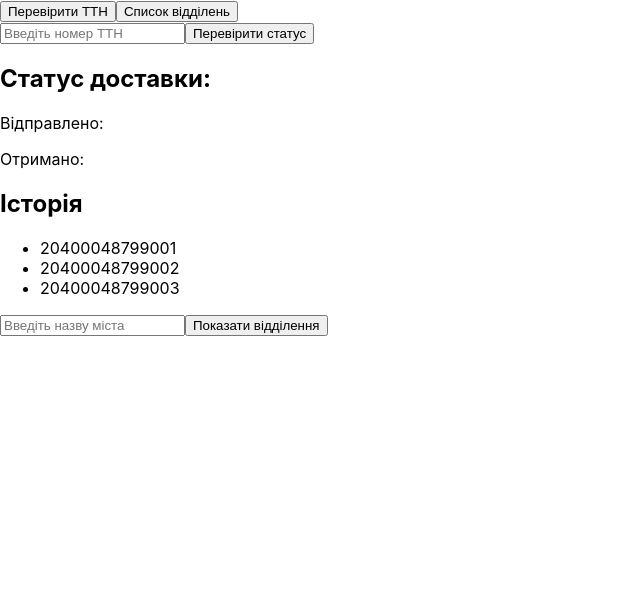
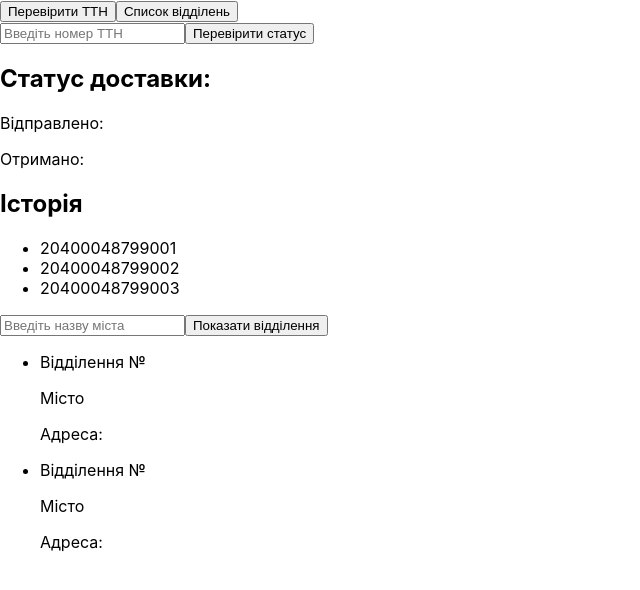
Before and after one commit to supermacchan/np-test-task, a React (Create React App) app: page / in a window 1280 px wide. Shown: the top 590 px of the page, without its empty margins (0-640 px from the left). Built offline with nearby package versions, Linux system fonts and the light colour scheme.

Commit message:
OfficesList > PostOfficeList page

```diff
--- /dev/null
+++ b/src/components/OfficesList/OfficesList.jsx
@@ -0,0 +1,13 @@
+import { OfficesListItem } from "components/OfficesListItem/OfficesListItem";
+
+export const OfficesList = () => {
+    return (
+        <div>
+            <ul>
+                {/* will show list items below */}
+                <OfficesListItem />
+                <OfficesListItem />
+            </ul>
+        </div>
+    )
+}
--- a/src/components/OfficesListItem/OfficesListItem.jsx
+++ b/src/components/OfficesListItem/OfficesListItem.jsx
@@ -0,0 +1,9 @@
+export const OfficesListItem = () => {
+    return (
+        <li>
+            <p>Відділення №</p>
+            <p>Місто</p>
+            <p>Адреса:</p>
+        </li>
+    )
+}
--- a/src/pages/PostOfficeList/PostOfficeList.jsx
+++ b/src/pages/PostOfficeList/PostOfficeList.jsx
@@ -1,9 +1,11 @@
 import { OfficeSearchForm } from "components/OfficeSearchForm/OfficeSearchForm";
+import { OfficesList } from "components/OfficesList/OfficesList";
 
 const PostOfficeList = () => {
     return (
         <>
             <OfficeSearchForm />
+            <OfficesList />
         </>
     )
 }
```
Also changed, not shown: src/components/OfficesList/Offices.List.jsx (deleted).
